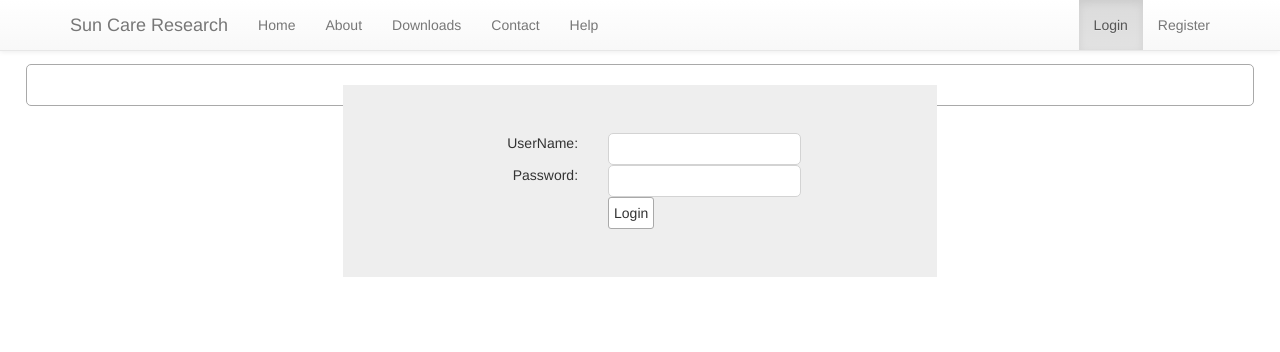
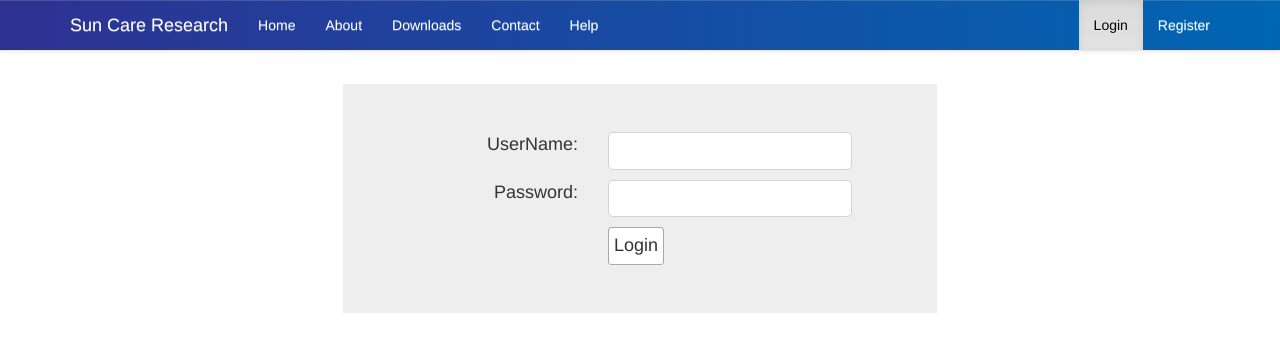
Before and after one commit to Anukrit/Skin-Cancer, a PHP site: page /login.php in a window 1280 px wide. Shown: the top 352 px of the page. Run offline with PHP 8.4, Linux system fonts and the light colour scheme; some libraries are stand-ins or nearby versions.

Commit message:
Update Style.css
Layout changes for entire website

```diff
--- a/Style.css
+++ b/Style.css
@@ -1,6 +1,18 @@
-.navbar-default .navbar-nav>li>a:hover {
-    background: darkgray !important;
+.navbar-default .navbar-nav>li>a:hover, .navbar-default .navbar-nav>li>a {
     color: white !important;
+}
+
+.blue-gradient {
+	background: linear-gradient(to right,#2e3192 0,#0066b3 100%) !important;
+    color: white;
+}
+
+.blue-gradient ul li a {
+    color: white;
+}
+
+.color-white{
+	color: white !important
 }
 
 .content{
@@ -29,6 +41,51 @@ padding:5px;
 input[type="button"]:hover,input[type="submit"]:hover{
 background:darkgray;
 border:1px solid lightgray;
-color:white;
+color:black !important;
 padding:7px;
 }
+
+.navbar-default .navbar-nav>.active>a{
+	color:black!important;
+}
+
+.logo{
+    width: 112px;
+    margin-right: 10px;
+}
+
+.color-red{
+	color:red;
+}
+
+.project-sponsors{
+	margin: 0 auto;
+    text-align: center;
+}
+.project-sponsors img{
+	text-align:center;
+	padding: 20px;
+	height: 200px;
+}
+
+.content{
+	border:none;
+}
+
+.margin-auto{
+	margin: 0 auto;
+}
+
+.margin-bottom-10{
+	margin-bottom:10px;
+}
+
+form {
+	font-size:18px;
+}
+.white-space-normal{
+	white-space: normal;
+}
+.clear-both{
+	clear:both;
+}
```
